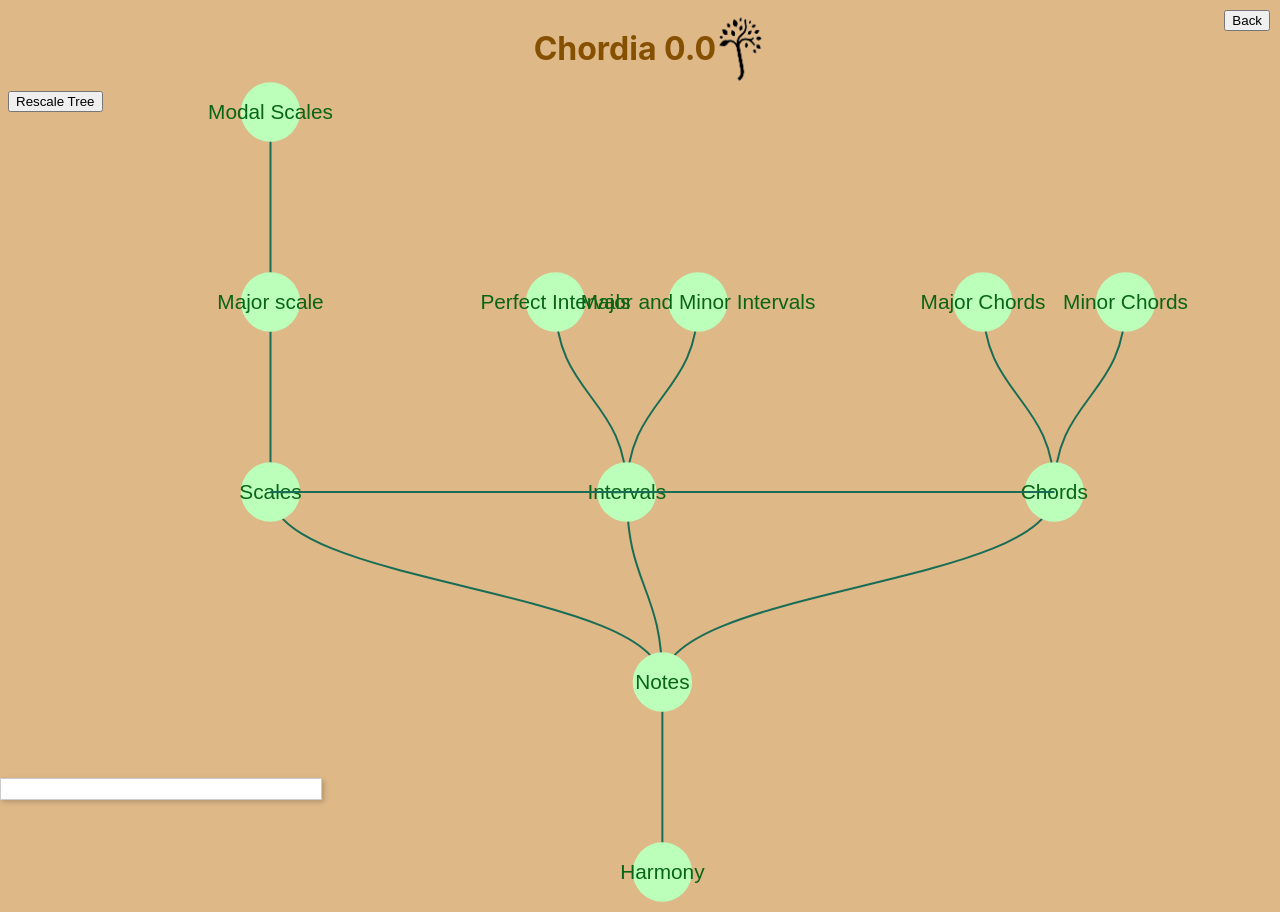
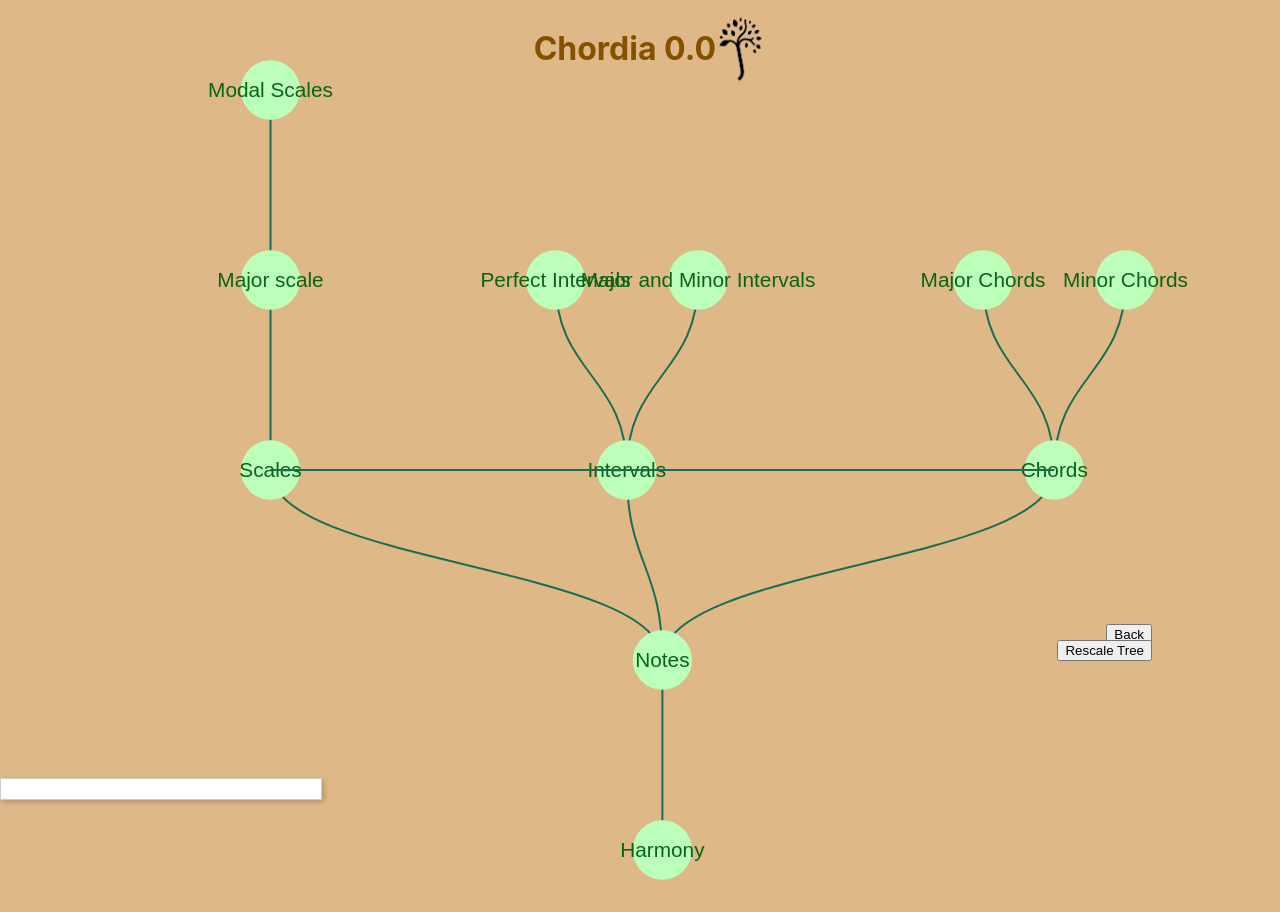
Before and after one commit to Codrexerino/Chordia, a React (Create React App) app in the folder chordia-0.0-app/: page / in a window 1280 px wide. After the commit the page ends 890 px from the top, so only its background shows below. Built offline with nearby package versions, Linux system fonts and the light colour scheme.

Commit message:
drop down meny fungerer

```diff
--- a/chordia-0.0-app/src/TreeVisualization.css
+++ b/chordia-0.0-app/src/TreeVisualization.css
@@ -103,18 +103,35 @@
 
 .back-button {
   position: fixed;
-  top: 10px;
-  right: 10px;
+  top: 78%;
+  right: 10%;
   opacity: 1;
-  z-index: 1000;
 }
 
 
+.rescale-button {
+  position: fixed;
+  top: 80%;
+  right: 10%;
+  opacity: 1;
+}
 
 
+/*dropdown meny*/
+.dropdown-menu.hidden {
+  display: none;
+}
 
-
-
+.dropdown-menu.visible {
+  width: 150px;
+  height:auto;
+  display: block;
+  position: fixed;
+  left: 200px;
+  top: 100px;
+  z-index: 100;
+  font-size: 16px;
+}
 
 
 
--- a/chordia-0.0-app/src/TreeVisualization.js
+++ b/chordia-0.0-app/src/TreeVisualization.js
@@ -14,9 +14,8 @@ function TreeVisualization() {
     width: window.innerWidth,
     height: window.innerHeight
   });
-  const [showMoreActive, setShowMoreActive] = useState(false); // tilstand for Show More-modus
-  const [originalPosition, setOriginalPosition] = useState({x: 0, y: 0});  // Opprinnelig posisjon for den valgte noden
   const [isTreeVisible, setIsTreeVisible] = useState(false);
+  const [isInFocus, setIsInFocus] = useState(false);
 
 
 
@@ -199,9 +198,14 @@ const handleNodeClick = (event, d) => {
   d3.selectAll('.node, .link, .cross-link').classed('hidden', false);
 
   if (isAlreadyHighlighted) {
+      setIsInFocus(true);
+
       currentCircle.classed('inFocus', true);
+
       d3.selectAll('.node, .link, .cross-link').classed('hidden', true);
       currentNode.classed('hidden', false);
+
+
       setSelectedNode(d);
       setSelectedNodeKey(d.data.name);
     //flytter noden
@@ -212,7 +216,9 @@ const handleNodeClick = (event, d) => {
         hideNodeInfo();
 
   } else {
+    setIsInFocus(false);
     currentCircle.classed('highlighted', true);
+
     displayNodeInfo(d);
     setSelectedNode(d);
   }
@@ -267,10 +273,17 @@ const handleBackClick = () => {
 
   return (
   <div>
-    <button onClick={handleResize}>Rescale Tree</button>
+
     <svg ref={svgRef} className={`tree-container ${isTreeVisible ? 'visible' : ''}`} width={dimensions.width} height={dimensions.height}></svg>
     <div id="node-info-container"></div>
+    <select className={`dropdown-menu ${isInFocus ? 'visible' : 'hidden'}`}>
+      <option value="option1">Noter</option>
+      <option value="option2">Piano Roll</option>
+      <option value="option3">Piano</option>
+      <option value="option4">Guitar</option>
+    </select>
     <button className="back-button" onClick={handleBackClick}>Back</button>
+    <button className="rescale-button" onClick={handleResize}>Rescale Tree</button>
   <div id="link-info" className="hidden">
       <p id="link-text"></p>
     </div>
```
